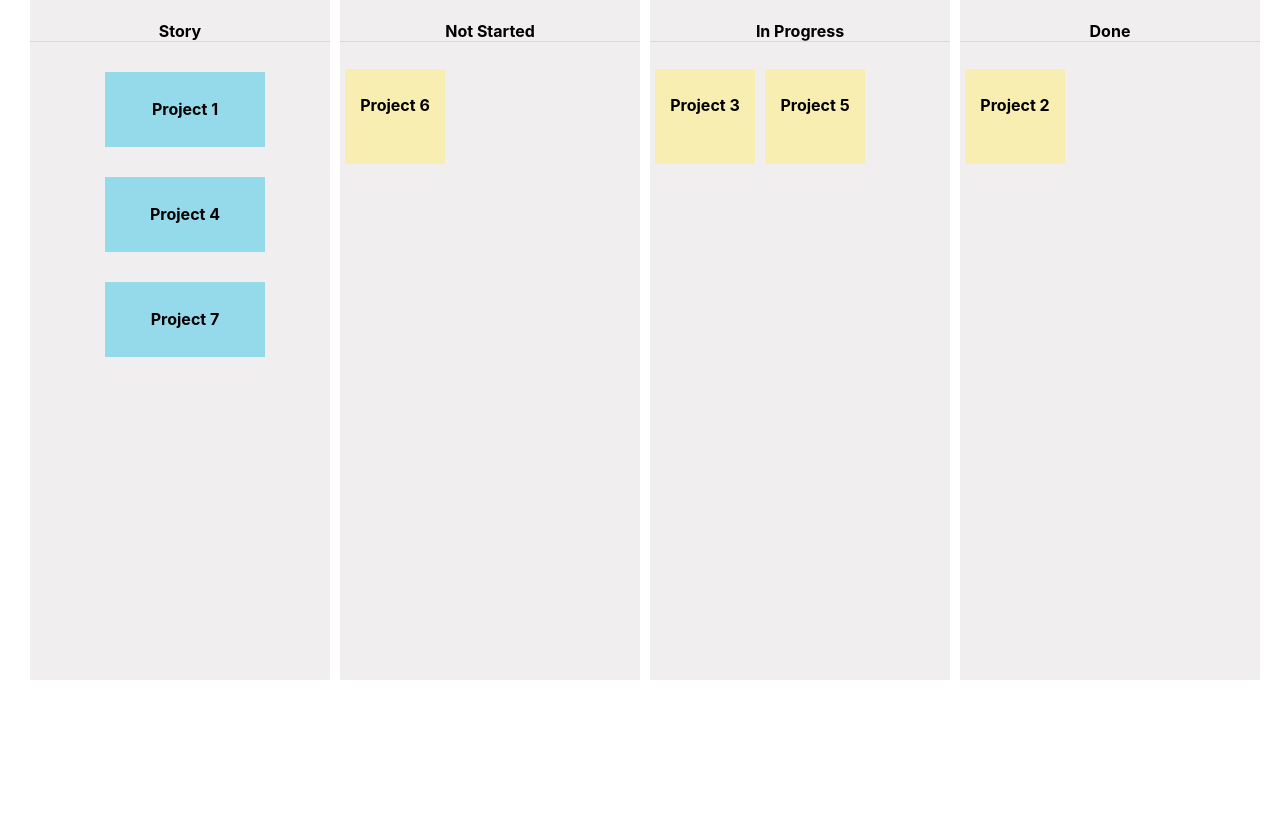
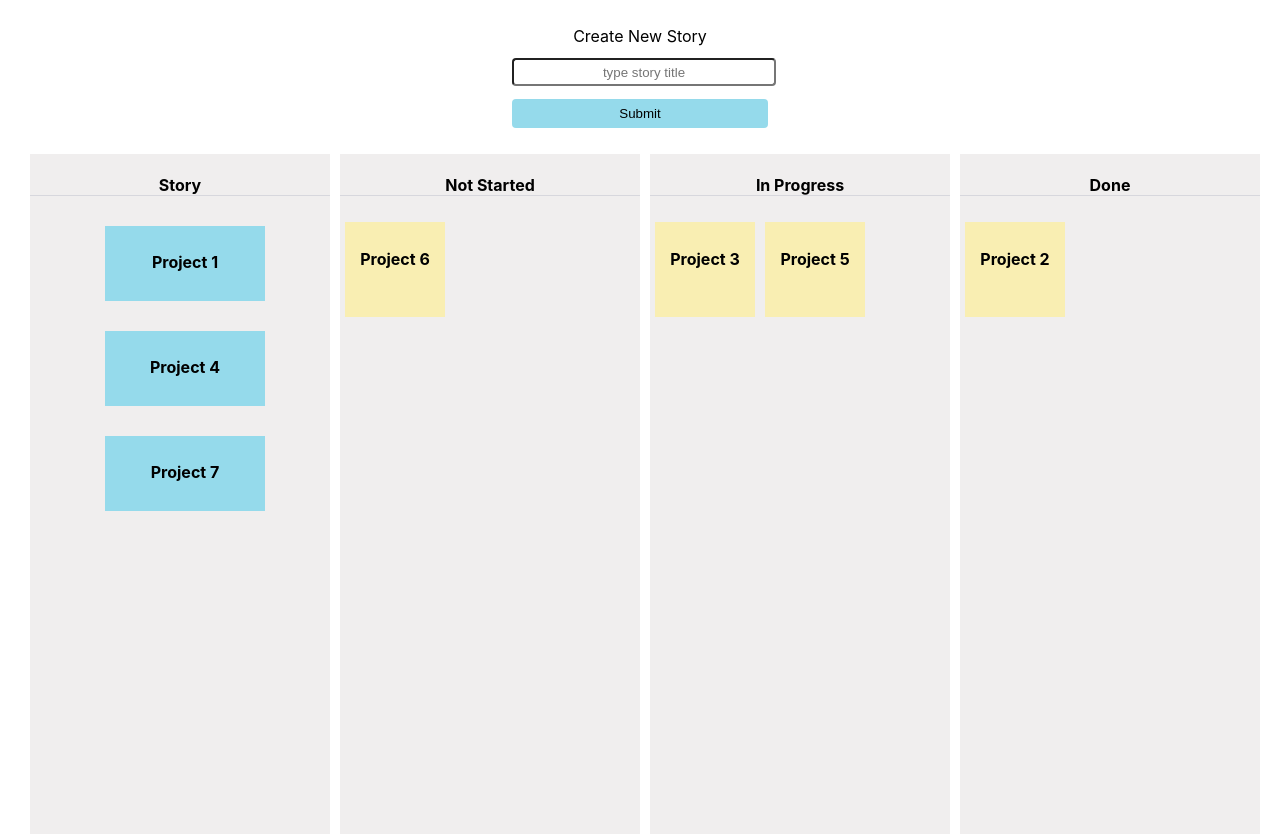
Before and after one commit to aminelfekih/kanban, a React (Create React App) app: page / in a window 1280 px wide. Before the commit the page ends 800 px from the top, so only its background shows below. Built offline with nearby package versions, Linux system fonts and the light colour scheme.

Commit message:
add new story and finish front

```diff
--- /dev/null
+++ b/src/components/addStory/addStory.css
@@ -0,0 +1,24 @@
+.addStory {
+    width: 20%;
+    margin-left: 40%;
+    margin-top: 2%;
+    margin-bottom: 2%;
+}
+.submitStory {
+    width: 100%;
+    border: 1px solid transparent;
+    padding: 0.375rem 0.75rem;
+    border-radius: 0.25rem;
+    background-color: #95DAEB
+}
+.title {
+    text-align: center;
+    margin-bottom: 5%;
+}
+.storyInput {
+    width: 100%;
+    margin-bottom: 5%;
+    border-radius: 0.25rem;
+    text-align: center;
+    height: 22px;
+}
--- /dev/null
+++ b/src/components/addStory/addStory.js
@@ -0,0 +1,50 @@
+import React, { Component } from 'react';
+import './addStory.css';
+
+class AddStory extends Component {
+    constructor(props) {
+        super(props);
+        this.state= {
+            newStoryName: '',
+        };
+        this.onSubmit = this.onSubmit.bind(this);
+    }
+    updateTitle = (e) => {
+        this.setState({newStoryName: e.target.value});
+    }
+    onSubmit() {
+        const name = this.state.newStoryName;
+        const story = {
+            name,
+            progression: "Story",
+          }
+        if (name !== '') {
+            this.props.onAddStory(story)
+            this.setState({
+                newStoryName: '',
+            })
+        }
+    }
+    render() {
+      const newStoryName = this.state.newStoryName;
+        return (
+            <div className="addStory">
+                <div className="title">
+                Create New Story
+                </div>
+                <input
+                type="text"
+                placeholder="type story title"
+                className="storyInput"
+                onChange={this.updateTitle}
+                value={newStoryName}
+                />
+                <button type="submit" className="submitStory" onClick={this.onSubmit}>
+                Submit
+                </button>
+            </div>
+        );
+    }
+}
+
+export default AddStory;
--- a/src/components/layout/layout.js
+++ b/src/components/layout/layout.js
@@ -1,4 +1,5 @@
 import React, { Component } from 'react';
+import AddStory from '../addStory/addStory';
 import List from '../list/list';
 import './layout.css';
 
@@ -59,6 +60,7 @@ class Layout extends Component {
         };
         this.handleOnDragBegin = this.handleOnDragBegin.bind(this);
         this.handleOnDragEnd = this.handleOnDragEnd.bind(this);
+        this.onAddStory = this.onAddStory.bind(this);
       }
     handleOnDragBegin(e,value) {
         this.setState({ dragged: value });
@@ -68,11 +70,16 @@ class Layout extends Component {
         storiesToUpdate.find((story) => story.name === value.name).progression = this.state.dragged
         this.setState({ stories: storiesToUpdate });
     }
-
+    onAddStory(newStory) {
+      const updateStories = this.state.stories;
+      updateStories.push(newStory);
+      this.setState({ stories: updateStories });
+    }
     render() {
     const stories = this.state.stories
     return (
       <div className="board">
+        <AddStory onAddStory={this.onAddStory}/>
         <div className="lists">
 				{lists.map((list) => {
 					return (
```
